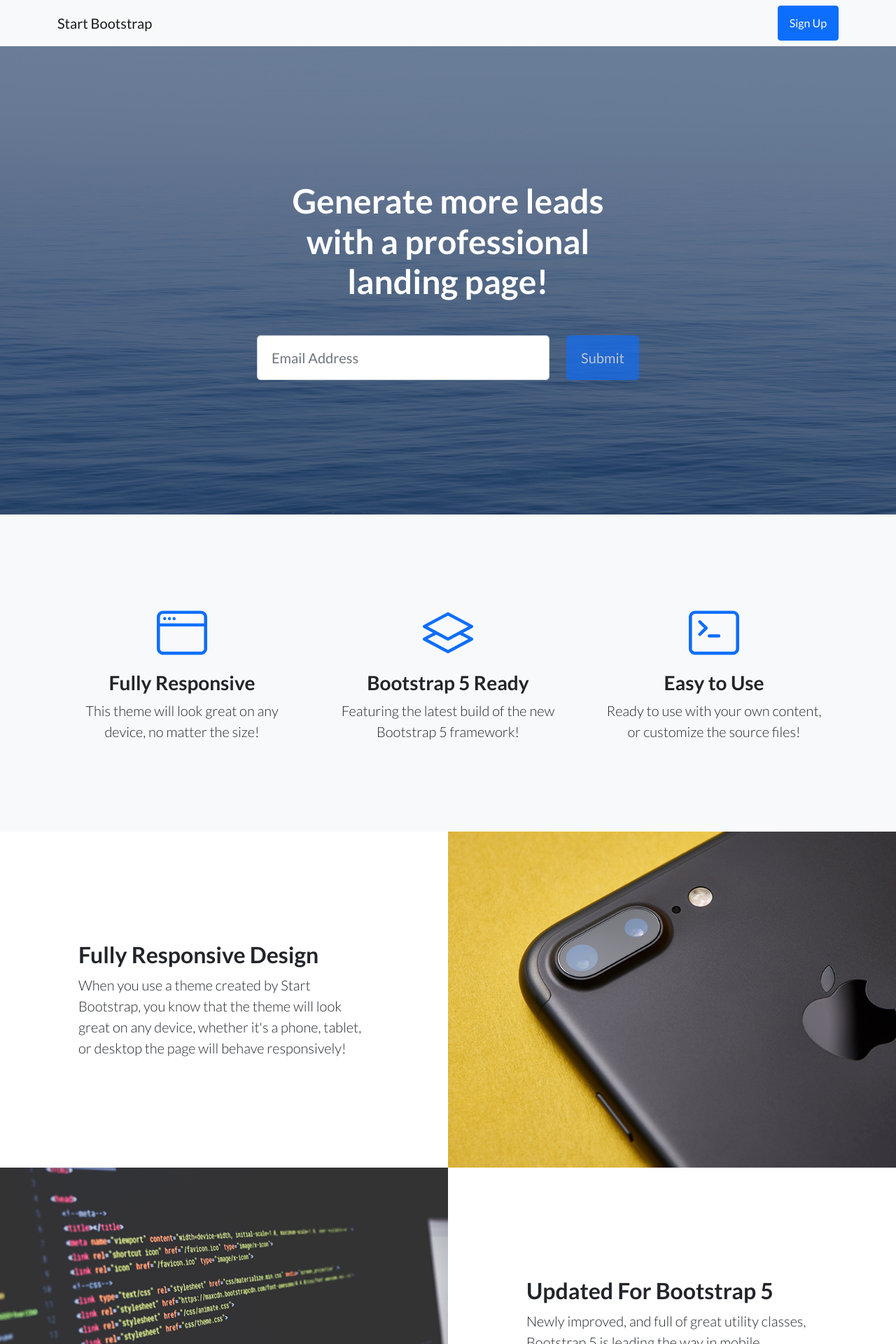
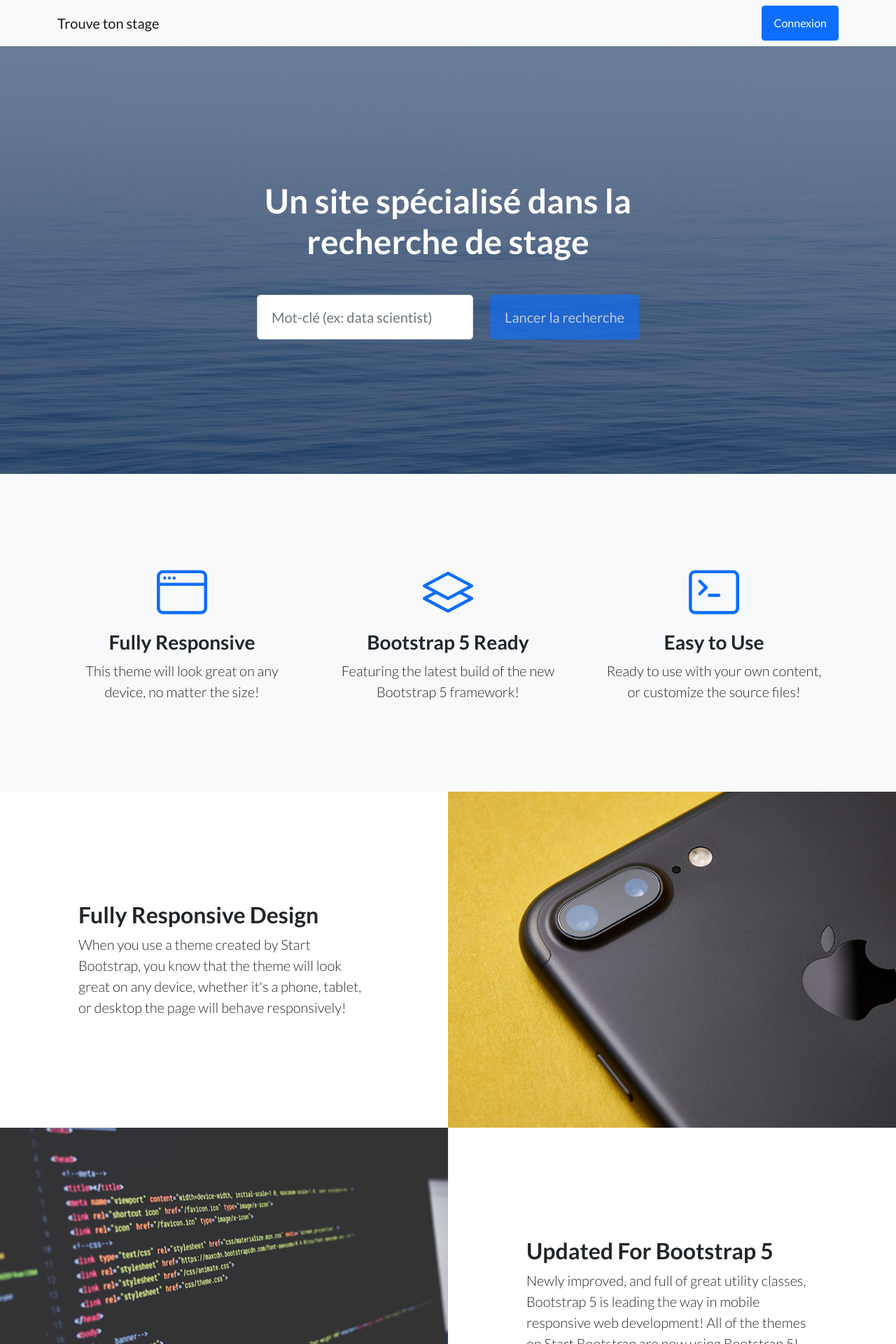
Before and after one commit to Leralix/TrouveTonStage, a Flask app: page / in a window 1280 px wide. Shown: the top 1920 px of the page at 70% size. Run offline with Flask 2, Linux system fonts and the light colour scheme; some libraries are stand-ins or nearby versions.

Commit message:
Intégration complete du site web

```diff
--- a/Le site/DisplayElasticSearch.py
+++ b/Le site/DisplayElasticSearch.py
@@ -1,7 +1,8 @@
-from flask import Flask, render_template, request
+from flask import Flask, render_template
 from elasticsearch import Elasticsearch
 
 app = Flask(__name__)
+
 
 es_client = Elasticsearch(hosts=["http://localhost:9200"])
 
@@ -13,4 +14,4 @@ def home():
 
 if __name__ == '__main__':
     app.secret_key = 'mysecret'
-    app.run(host='0.0.0.0', port=5000)
+    app.run(host='0.0.0.0', port=5000,debug = True)
--- a/Le site/ElasticS.py
+++ b/Le site/ElasticS.py
@@ -9,7 +9,7 @@ LOCAL = False
 es_client = Elasticsearch(hosts=["http://localhost:9200"])
 es_client.ping()
 
-df = pd.read_csv("/DatabaseFInaleWTTJ.csv")
+df = pd.read_csv("DatabaseFInaleWTTJ.csv")
 df = df.fillna('')
 
 use_these_keys = ['Titre', 'Durée', 'Nom entreprise', 'Bac']
--- a/Le site/templates/index.html
+++ b/Le site/templates/index.html
@@ -5,22 +5,22 @@
         <meta name="viewport" content="width=device-width, initial-scale=1, shrink-to-fit=no" />
         <meta name="description" content="" />
         <meta name="author" content="" />
-        <title>Landing Page - Start Bootstrap Theme</title>
+        <title>Trouve ton stage</title>
         <!-- Favicon-->
-        <link rel="icon" type="image/x-icon" href="assets/favicon.ico" />
+        <link rel="icon" type="image/x-icon" href="Le site/static/assets/favicon.ico" />
         <!-- Bootstrap icons-->
         <link href="https://cdn.jsdelivr.net/npm/bootstrap-icons@1.5.0/font/bootstrap-icons.css" rel="stylesheet" type="text/css" />
         <!-- Google fonts-->
         <link href="https://fonts.googleapis.com/css?family=Lato:300,400,700,300italic,400italic,700italic" rel="stylesheet" type="text/css" />
         <!-- Core theme CSS (includes Bootstrap)-->
-        <link href="css/styles.css" rel="stylesheet" />
+        <link href="static/main.css" rel="stylesheet" />
     </head>
     <body>
         <!-- Navigation-->
         <nav class="navbar navbar-light bg-light static-top">
             <div class="container">
-                <a class="navbar-brand" href="#!">Start Bootstrap</a>
-                <a class="btn btn-primary" href="#signup">Sign Up</a>
+                <a class="navbar-brand" href="#!">Trouve ton stage</a>
+                <a class="btn btn-primary" href="#signup">Connexion</a>
             </div>
         </nav>
         <!-- Masthead-->
@@ -30,7 +30,7 @@
                     <div class="col-xl-6">
                         <div class="text-center text-white">
                             <!-- Page heading-->
-                            <h1 class="mb-5">Generate more leads with a professional landing page!</h1>
+                            <h1 class="mb-5">Un site spécialisé dans la recherche de stage</h1>
                             <!-- Signup form-->
                             <!-- * * * * * * * * * * * * * * *-->
                             <!-- * * SB Forms Contact Form * *-->
@@ -43,11 +43,11 @@
                                 <!-- Email address input-->
                                 <div class="row">
                                     <div class="col">
-                                        <input class="form-control form-control-lg" id="emailAddress" type="email" placeholder="Email Address" data-sb-validations="required,email" />
+                                        <input class="form-control form-control-lg" id="emailAddress" type="email" placeholder="Mot-clé (ex: data scientist)" data-sb-validations="required,email" />
                                         <div class="invalid-feedback text-white" data-sb-feedback="emailAddress:required">Email Address is required.</div>
                                         <div class="invalid-feedback text-white" data-sb-feedback="emailAddress:email">Email Address Email is not valid.</div>
                                     </div>
-                                    <div class="col-auto"><button class="btn btn-primary btn-lg disabled" id="submitButton" type="submit">Submit</button></div>
+                                    <div class="col-auto"><button class="btn btn-primary btn-lg disabled" id="submitButton" type="submit">Lancer la recherche</button></div>
                                 </div>
                                 <!-- Submit success message-->
                                 <!---->
@@ -103,21 +103,21 @@
         <section class="showcase">
             <div class="container-fluid p-0">
                 <div class="row g-0">
-                    <div class="col-lg-6 order-lg-2 text-white showcase-img" style="background-image: url('assets/img/bg-showcase-1.jpg')"></div>
+                    <div class="col-lg-6 order-lg-2 text-white showcase-img" style="background-image: url('/static/assets/img/bg-showcase-1.jpg')"></div>
                     <div class="col-lg-6 order-lg-1 my-auto showcase-text">
                         <h2>Fully Responsive Design</h2>
                         <p class="lead mb-0">When you use a theme created by Start Bootstrap, you know that the theme will look great on any device, whether it's a phone, tablet, or desktop the page will behave responsively!</p>
                     </div>
                 </div>
                 <div class="row g-0">
-                    <div class="col-lg-6 text-white showcase-img" style="background-image: url('assets/img/bg-showcase-2.jpg')"></div>
+                    <div class="col-lg-6 text-white showcase-img" style="background-image: url('/static/assets/img/bg-showcase-2.jpg')"></div>
                     <div class="col-lg-6 my-auto showcase-text">
                         <h2>Updated For Bootstrap 5</h2>
                         <p class="lead mb-0">Newly improved, and full of great utility classes, Bootstrap 5 is leading the way in mobile responsive web development! All of the themes on Start Bootstrap are now using Bootstrap 5!</p>
                     </div>
                 </div>
                 <div class="row g-0">
-                    <div class="col-lg-6 order-lg-2 text-white showcase-img" style="background-image: url('assets/img/bg-showcase-3.jpg')"></div>
+                    <div class="col-lg-6 order-lg-2 text-white showcase-img" style="background-image: url('/static/assets/img/bg-showcase-3.jpg')"></div>
                     <div class="col-lg-6 order-lg-1 my-auto showcase-text">
                         <h2>Easy to Use & Customize</h2>
                         <p class="lead mb-0">Landing Page is just HTML and CSS with a splash of SCSS for users who demand some deeper customization options. Out of the box, just add your content and images, and your new landing page will be ready to go!</p>
@@ -132,21 +132,21 @@
                 <div class="row">
                     <div class="col-lg-4">
                         <div class="testimonial-item mx-auto mb-5 mb-lg-0">
-                            <img class="img-fluid rounded-circle mb-3" src="assets/img/testimonials-1.jpg" alt="..." />
+                            <img class="img-fluid rounded-circle mb-3" src="/static/assets/img/testimonials-1.jpg" alt="..." />
                             <h5>Margaret E.</h5>
                             <p class="font-weight-light mb-0">"This is fantastic! Thanks so much guys!"</p>
                         </div>
                     </div>
                     <div class="col-lg-4">
                         <div class="testimonial-item mx-auto mb-5 mb-lg-0">
-                            <img class="img-fluid rounded-circle mb-3" src="assets/img/testimonials-2.jpg" alt="..." />
+                            <img class="img-fluid rounded-circle mb-3" src="/static/assets/img/testimonials-2.jpg" alt="..." />
                             <h5>Fred S.</h5>
                             <p class="font-weight-light mb-0">"Bootstrap is amazing. I've been using it to create lots of super nice landing pages."</p>
                         </div>
                     </div>
                     <div class="col-lg-4">
                         <div class="testimonial-item mx-auto mb-5 mb-lg-0">
-                            <img class="img-fluid rounded-circle mb-3" src="assets/img/testimonials-3.jpg" alt="..." />
+                            <img class="img-fluid rounded-circle mb-3" src="/static/assets/img/testimonials-3.jpg" alt="..." />
                             <h5>Sarah W.</h5>
                             <p class="font-weight-light mb-0">"Thanks so much for making these free resources available to us!"</p>
                         </div>
```
Also changed, not shown: Le site/static/assets/favicon.ico (renamed from Le site/templates/assets/favicon.ico), Le site/static/assets/img/bg-masthead.jpg (renamed from Le site/templates/assets/img/bg-masthead.jpg), Le site/static/assets/img/bg-showcase-1.jpg (renamed from Le site/templates/assets/img/bg-showcase-1.jpg), Le site/static/assets/img/bg-showcase-2.jpg (renamed from Le site/templates/assets/img/bg-showcase-2.jpg), Le site/static/assets/img/bg-showcase-3.jpg (renamed from Le site/templates/assets/img/bg-showcase-3.jpg), Le site/static/assets/img/testimonials-1.jpg (renamed from Le site/templates/assets/img/testimonials-1.jpg), Le site/static/assets/img/testimonials-2.jpg (renamed from Le site/templates/assets/img/testimonials-2.jpg), Le site/static/assets/img/testimonials-3.jpg (renamed from Le site/templates/assets/img/testimonials-3.jpg), Le site/static/js/scripts.js (renamed from Le site/templates/js/scripts.js), Le site/static/main.css.
